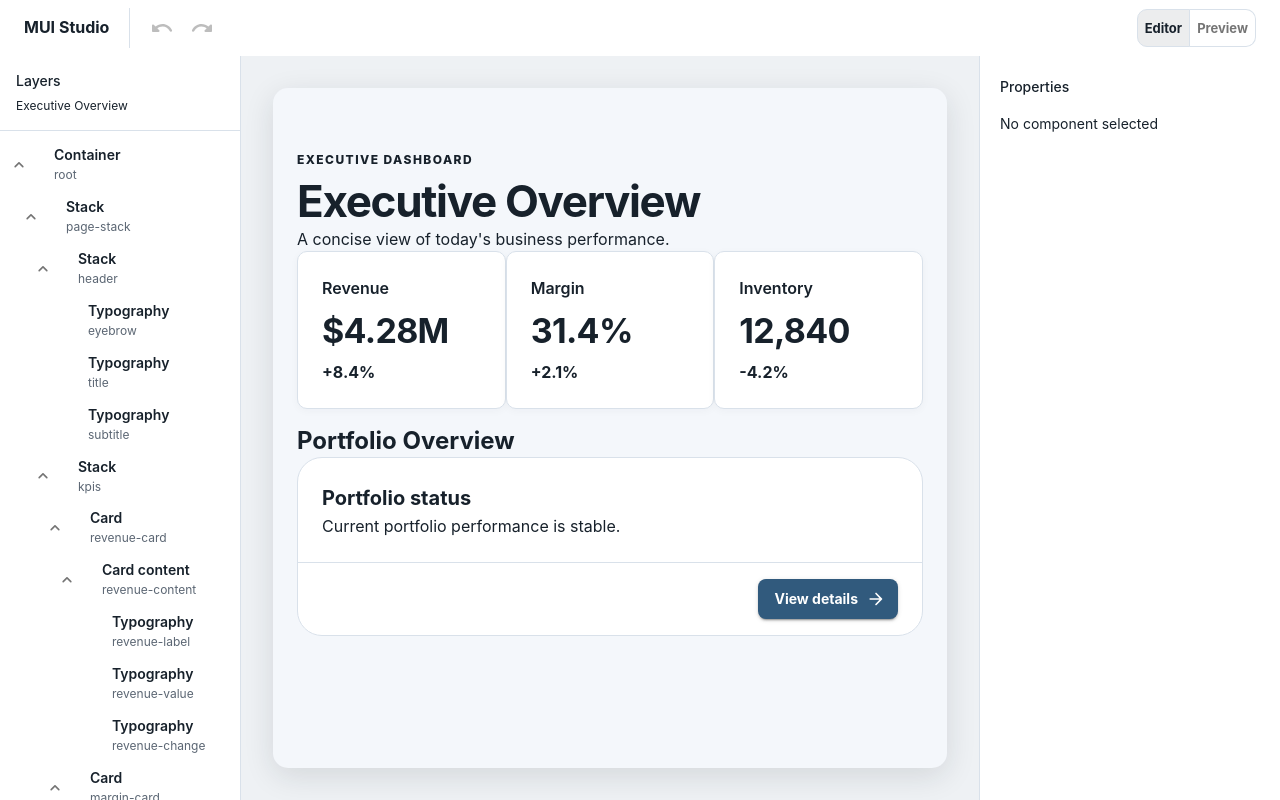
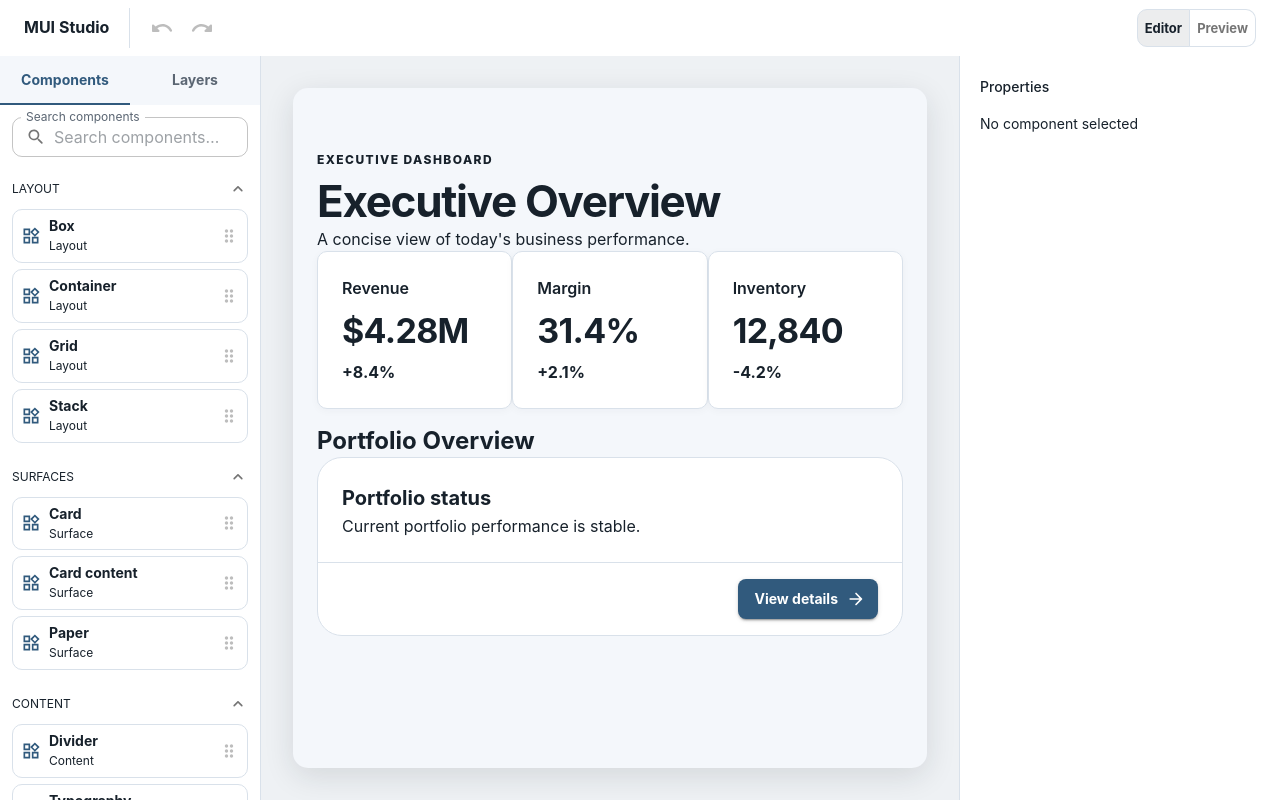
Before and after one commit to PeterVin/Forma, a React (Vite) app: page / in a window 1280 px wide. Built offline with nearby package versions, Linux system fonts and the light colour scheme.

Commit message:
feat: integrate component palette into editor workspace

```diff
--- a/src/editor/ui/EditorShell.tsx
+++ b/src/editor/ui/EditorShell.tsx
@@ -5,9 +5,10 @@ import type { EditorStore } from '../store/types';
 import { EditorStoreProvider } from '../store/EditorStoreProvider';
 import { useEditorStore } from '../store/useEditorStore';
 import { EditorCanvas } from './canvas/EditorCanvas';
+import { DndProvider } from './dnd/DndProvider';
+import { EditorSidebar } from './EditorSidebar';
 import { EditorToolbar } from './EditorToolbar';
 import { PropertyInspector } from './inspector/PropertyInspector';
-import { LayersPanel } from './layers/LayersPanel';
 
 function EditorWorkspace() {
   const mode = useEditorStore((state) => state.mode);
@@ -75,19 +76,21 @@ function EditorWorkspace() {
         <EditorToolbar />
       </Box>
       {mode === 'editor' ? (
+        <DndProvider>
           <Box
             sx={{
               minHeight: 0,
               display: 'grid',
-            gridTemplateColumns: '240px 1px minmax(0, 1fr) 1px 300px',
+              gridTemplateColumns: '260px 1px minmax(0, 1fr) 1px 320px',
             }}
           >
-          <LayersPanel />
+            <EditorSidebar />
             <Divider orientation="vertical" />
             <EditorCanvas />
             <Divider orientation="vertical" />
             <PropertyInspector />
           </Box>
+        </DndProvider>
       ) : (
         <EditorCanvas />
       )}
--- /dev/null
+++ b/src/editor/ui/EditorSidebar.tsx
@@ -0,0 +1,33 @@
+import { Box, Tab, Tabs } from '@mui/material';
+import { useState } from 'react';
+
+import { LayersPanel } from './layers/LayersPanel';
+import { ComponentPalette } from './palette/ComponentPalette';
+
+export function EditorSidebar() {
+  const [tab, setTab] = useState<'components' | 'layers'>('components');
+
+  return (
+    <Box
+      component="aside"
+      aria-label="Editor sidebar"
+      sx={{
+        minWidth: 0,
+        minHeight: 0,
+        display: 'grid',
+        gridTemplateRows: '49px 1fr',
+      }}
+    >
+      <Tabs
+        value={tab}
+        variant="fullWidth"
+        aria-label="Editor sidebar panels"
+        onChange={(_, value: 'components' | 'layers') => setTab(value)}
+      >
+        <Tab value="components" label="Components" />
+        <Tab value="layers" label="Layers" />
+      </Tabs>
+      {tab === 'components' ? <ComponentPalette /> : <LayersPanel />}
+    </Box>
+  );
+}
```
Lines whose indentation alone changed are shown as unchanged.
